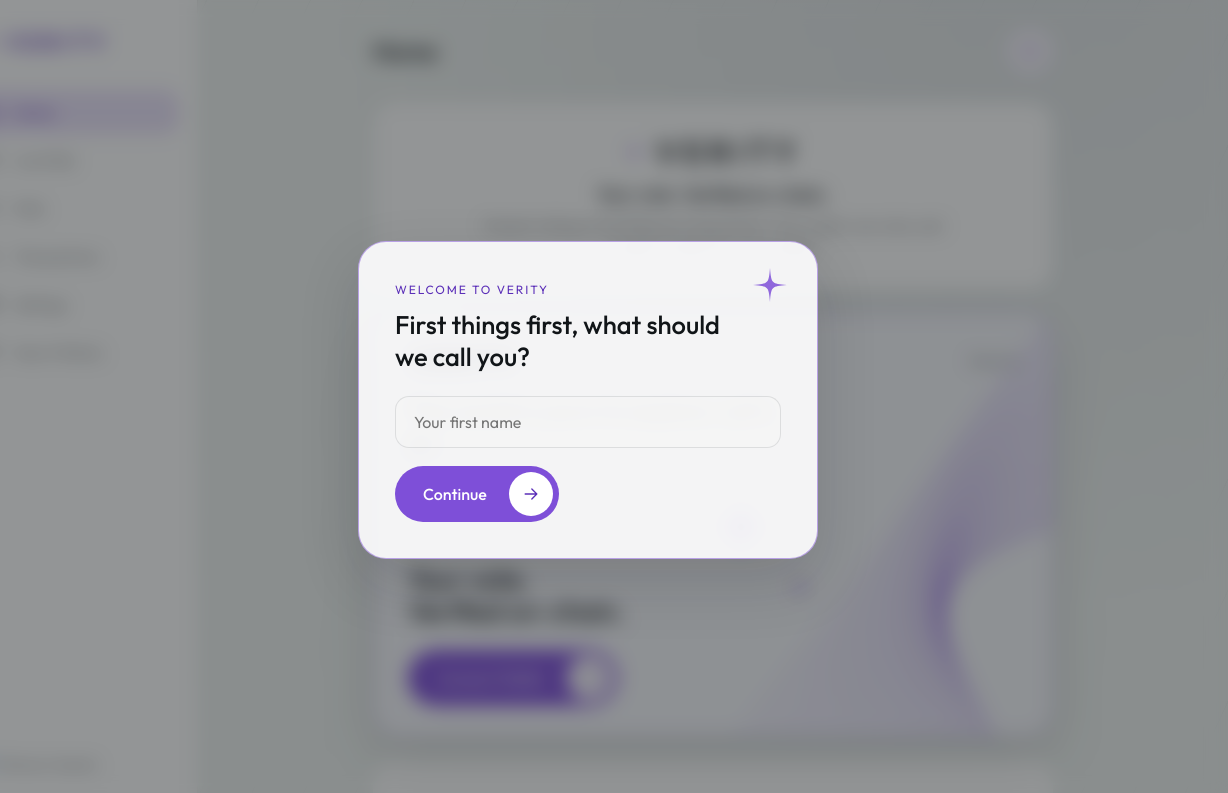
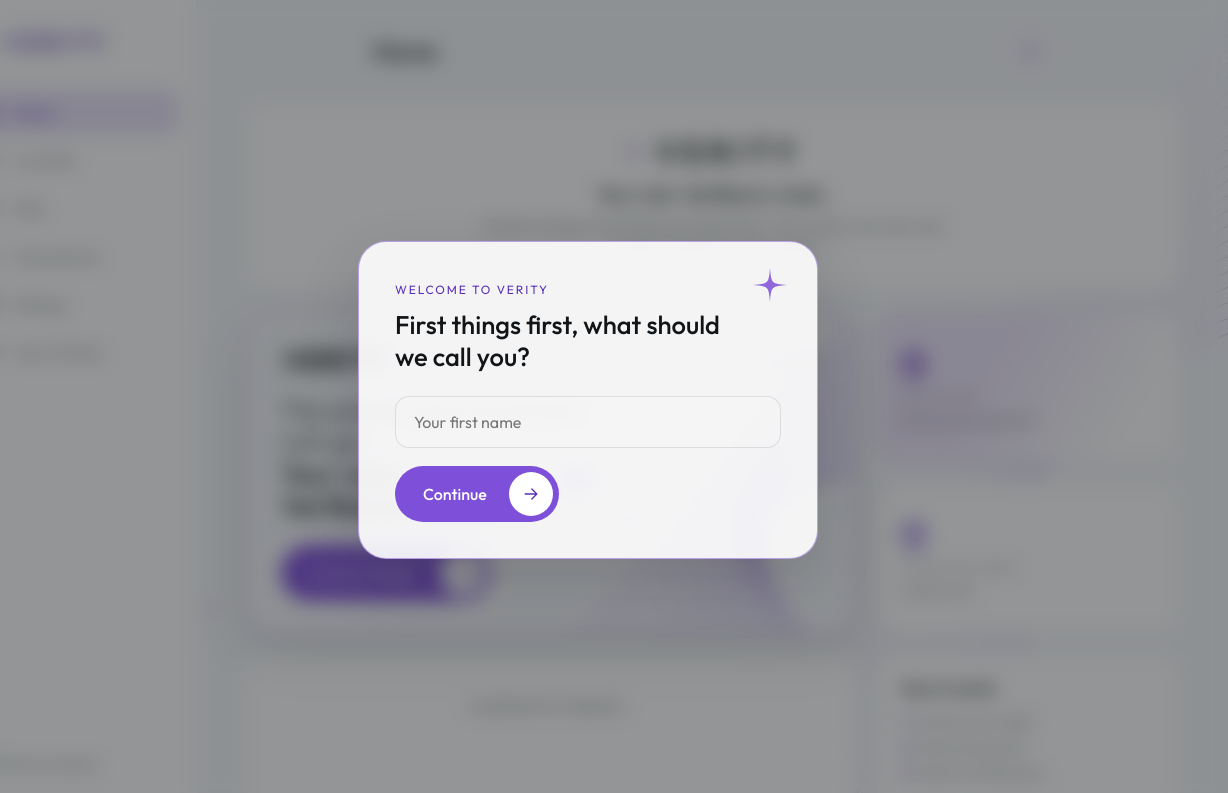
Before and after one commit to shreya-anandhun/VERITY, a plain HTML site: page index.html in a window 1280 px wide. Shown: the top 793 px of the page, 52-1280 px from the left. Drawn offline with nearby package versions, Linux system fonts and the light colour scheme; a web font is replaced by a local one.

Commit message:
Home bento grid with live chain stats; wave wallpaper on every page
Co-Authored-By: Claude Opus 5.5 <noreply@anthropic.com>
Claude-Session: https://claude.ai/code/session_01N9ZLqGNwRj5Fn6WDSSn97D

```diff
--- a/contract.js
+++ b/contract.js
@@ -253,6 +253,8 @@ async function loadHome() {
         const live = polls.filter((p) => p.isOpen && p.endTime > Date.now());
         livePollCount = live.length;
         setText("liveCount", live.length);
+        setText("totalPolls", polls.length);
+        setText("totalVotes", polls.reduce((n, p) => n + p.totalVotes, 0).toLocaleString("en-IN"));
         setText("liveWord", live.length === 1 ? "poll" : "polls");
 
         if (!live.length) {
--- a/index.html
+++ b/index.html
@@ -121,7 +121,7 @@
         </header>
 
         <!-- Content -->
-        <section class="content">
+        <section class="content home">
 
             <!-- 0. WHAT IS VERITY -->
             <div class="intro-card">
@@ -194,16 +194,30 @@
             <!-- Shown instead of the poll card when nothing is live -->
             <div class="empty-poll" id="emptyPoll">Loading from Sepolia…</div>
 
-            <!-- 3. LIVE POLLS COUNT -->
-            <a href="live.html" class="count-card">
-                <div>
-                    <p class="count-number"><span id="liveCount">0</span> <span id="liveWord">polls</span> live</p>
-                    <p class="count-sub">Browse every open poll and cast your vote</p>
-                </div>
-                <span class="count-arrow">
-                    <svg viewBox="0 0 24 24"><path d="M5 12h14M13 6l6 6-6 6"/></svg>
-                </span>
-            </a>
+            <!-- 3. LIVE NUMBERS FROM THE CHAIN -->
+            <div class="home-stats">
+                <a href="live.html" class="stat-card accent">
+                    <b id="liveCount">0</b>
+                    <small><span id="liveWord">polls</span> live</small>
+                    <span class="stat-sub">Browse every open poll</span>
+                </a>
+                <a href="polls.html" class="stat-card">
+                    <b id="totalVotes">0</b>
+                    <small>votes on-chain</small>
+                    <span class="stat-sub"><span id="totalPolls">0</span> polls so far</span>
+                </a>
+            </div>
+
+            <!-- 4. HOW IT WORKS, IN BRIEF -->
+            <div class="home-how">
+                <h3>How it works</h3>
+                <ol>
+                    <li>Connect your wallet</li>
+                    <li>Vote once per poll</li>
+                    <li>Verify it on Etherscan</li>
+                </ol>
+                <a class="how-link" href="how-it-works.html">Read the full story →</a>
+            </div>
         </section>
 
         <!-- Footer -->
--- a/style.css
+++ b/style.css
@@ -31,10 +31,12 @@ body {
     color: var(--white);
     font-family: var(--font-body);
     min-height: 100vh;
-    /* faint diagonal light lines across the page, like the reference */
-    background-image:
-        radial-gradient(circle at 85% -10%, rgba(187, 255, 216, 0.07), transparent 45%),
-        repeating-linear-gradient(115deg, transparent 0 46px, rgba(187, 255, 216, 0.025) 46px 47px);
+    /* Wallpaper: the wallet card's line-art waves and sparkles, fixed behind every page */
+    background-image: url("wallpaper-dark.svg");
+    background-repeat: no-repeat;
+    background-position: right bottom;
+    background-size: cover;
+    background-attachment: fixed;
 }
 
 a { color: inherit; text-decoration: none; }
@@ -1357,11 +1359,8 @@ input[type="datetime-local"].field { color-scheme: dark; }
     --mint: #7E4FD8;                        /* light mode accent is purple, not mint */
     --lavender: #5B2FB8;
 }
-:root[data-theme="light"] body {
-    background-image:
-        radial-gradient(circle at 85% -10%, rgba(50, 55, 104, 0.08), transparent 45%),
-        repeating-linear-gradient(115deg, transparent 0 46px, rgba(17, 21, 24, 0.035) 46px 47px);
-}
+:root[data-theme="light"] { --bg: #F6F7FB; }
+:root[data-theme="light"] body { background-image: url("wallpaper-light.svg"); }
 :root[data-theme="light"] .nav-item.active { background: rgba(126, 79, 216, 0.35); color: #5B2FB8; }
 :root[data-theme="light"] .nav-item:hover { background: rgba(17, 21, 24, 0.05); }
 :root[data-theme="light"] .profile-panel,
@@ -1696,3 +1695,68 @@ select.field {
 }
 .pp-signout { display: block; width: 100%; margin-top: 10px; font-size: 0.8rem; color: var(--text-dim); text-decoration: underline; text-underline-offset: 3px; }
 .pp-signout:hover { color: #ff8a8a; }
+
+
+/* ---------- 21. Home bento grid ---------- */
+.content.home {
+    max-width: 1040px;
+    display: grid;
+    grid-template-columns: 2fr 1fr;
+    grid-template-areas:
+        "intro intro"
+        "wallet stats"
+        "poll how";
+    gap: 22px;
+    align-items: stretch;
+}
+.content.home .intro-card { grid-area: intro; }
+.content.home .wallet-card { grid-area: wallet; aspect-ratio: auto; min-height: 300px; }
+.home-stats { grid-area: stats; display: grid; grid-template-rows: 1fr 1fr; gap: 22px; }
+.content.home .poll-card, .content.home #emptyPoll { grid-area: poll; }
+.home-how { grid-area: how; }
+.stat-card {
+    display: flex; flex-direction: column; justify-content: center; align-items: flex-start; gap: 6px;
+    padding: 22px 24px;
+    border-radius: var(--radius);
+    background: var(--surface);
+    border: 1px solid var(--line);
+    color: var(--white);
+    transition: box-shadow 0.3s, border-color 0.3s;
+}
+.stat-card:hover { box-shadow: 0 0 0 1px rgba(187, 255, 216, 0.35), 0 0 28px rgba(187, 255, 216, 0.10); }
+:root[data-theme="light"] .stat-card:hover { border-color: #7E4FD8; box-shadow: 0 0 0 1.5px rgba(126, 79, 216, 0.7), 0 8px 32px rgba(126, 79, 216, 0.3); }
+.stat-card b { font-family: var(--font-head); font-weight: 600; font-size: 2.4rem; line-height: 1; color: var(--mint); }
+:root[data-theme="light"] .stat-card b { color: #7E4FD8; }
+.stat-card small { font-size: 0.72rem; letter-spacing: 0.12em; text-transform: uppercase; color: var(--text-dim); }
+.stat-card .stat-sub { font-size: 0.82rem; color: var(--text-dim); margin-top: 2px; }
+.stat-card.accent { background: linear-gradient(120deg, #C8FEDA 0%, #C8FEDA 38%, var(--surface) 82%); }
+.stat-card.accent b, .stat-card.accent small, .stat-card.accent .stat-sub { color: var(--surface); }
+:root[data-theme="light"] .stat-card.accent { background: linear-gradient(120deg, #EFE6FB 0%, #EFE6FB 38%, #FFFFFF 82%); }
+:root[data-theme="light"] .stat-card.accent b { color: #5B2FB8; }
+:root[data-theme="light"] .stat-card.accent small, :root[data-theme="light"] .stat-card.accent .stat-sub { color: rgba(17, 21, 24, 0.6); }
+.home-how {
+    display: flex; flex-direction: column; justify-content: space-between; gap: 14px;
+    padding: 22px 24px;
+    border-radius: var(--radius);
+    background: var(--surface);
+    border: 1px solid var(--line);
+    color: var(--white);
+    transition: box-shadow 0.3s, border-color 0.3s;
+}
+.home-how:hover { box-shadow: 0 0 0 1px rgba(187, 255, 216, 0.35), 0 0 28px rgba(187, 255, 216, 0.10); }
+:root[data-theme="light"] .home-how:hover { border-color: #7E4FD8; box-shadow: 0 0 0 1.5px rgba(126, 79, 216, 0.7), 0 8px 32px rgba(126, 79, 216, 0.3); }
+.home-how h3 { font-family: var(--font-head); font-weight: 500; font-size: 1.05rem; }
+.home-how ol { list-style: none; display: flex; flex-direction: column; gap: 8px; font-size: 0.85rem; color: var(--text-dim); }
+.home-how ol li::before { content: counter(step) " · "; counter-increment: step; color: var(--mint); font-weight: 600; }
+:root[data-theme="light"] .home-how ol li::before { color: #7E4FD8; }
+.home-how ol { counter-reset: step; }
+.home-how .how-link { font-size: 0.85rem; color: var(--mint); }
+:root[data-theme="light"] .home-how .how-link { color: #5B2FB8; }
+@media (max-width: 1000px) {
+    .content.home { grid-template-columns: 1fr; grid-template-areas: "intro" "wallet" "stats" "poll" "how"; }
+    .home-stats { grid-template-rows: none; grid-template-columns: 1fr 1fr; }
+    .content.home .wallet-card { min-height: 270px; }
+}
+@media (max-width: 860px) {
+    body { background-attachment: scroll; background-size: 180% auto; }
+}
```
Also changed, not shown: wallpaper-dark.svg (added), wallpaper-light.svg (added).
